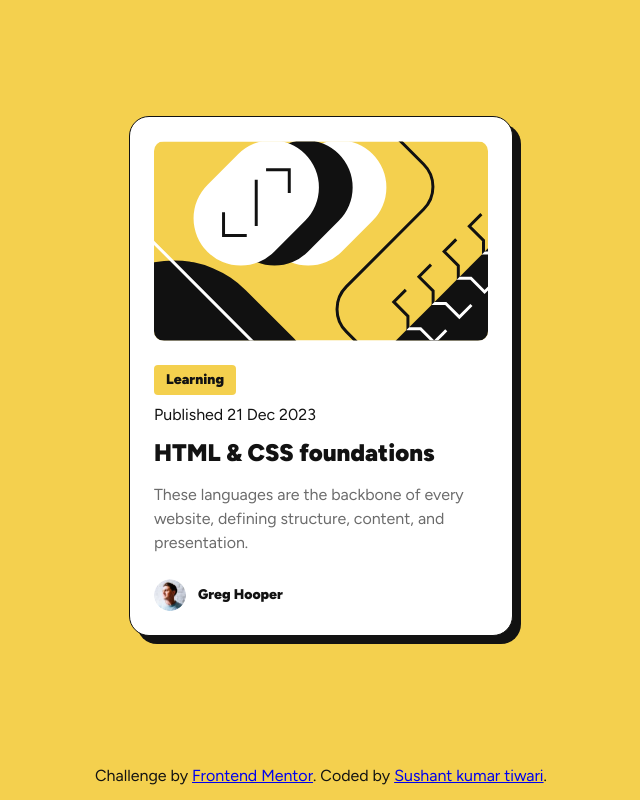
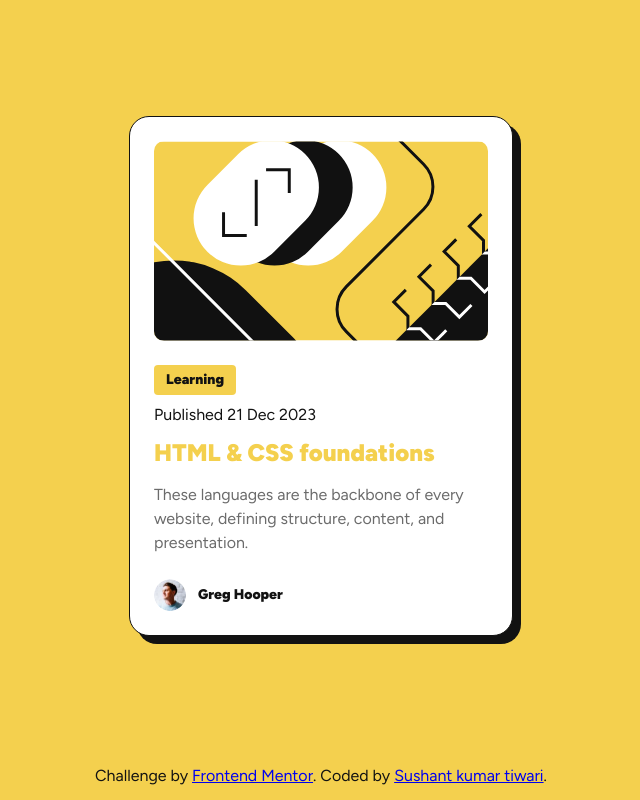
Before and after one commit to Sandy-SandBox/blog-preview-card, a plain HTML site: page index.html in a window 1280 px wide. In both pictures the pointer is over the element "HTML & CSS foundations". Shown: the whole page, without its empty margins (319-959 px from the left). Drawn offline with Linux system fonts and the light colour scheme.

Commit message:
added missing hover state on blog title

```diff
--- a/css/style.css
+++ b/css/style.css
@@ -126,6 +126,12 @@ main {
   font-weight: var(--fw-extra-bold);
   margin-bottom: var(--space-l);
   line-height: 1.5;
+  cursor: pointer;
+  transition: color 200ms;
+}
+
+.blog__title:hover {
+  color: var(--clr-primary);
 }
 
 .blog__description {
```
